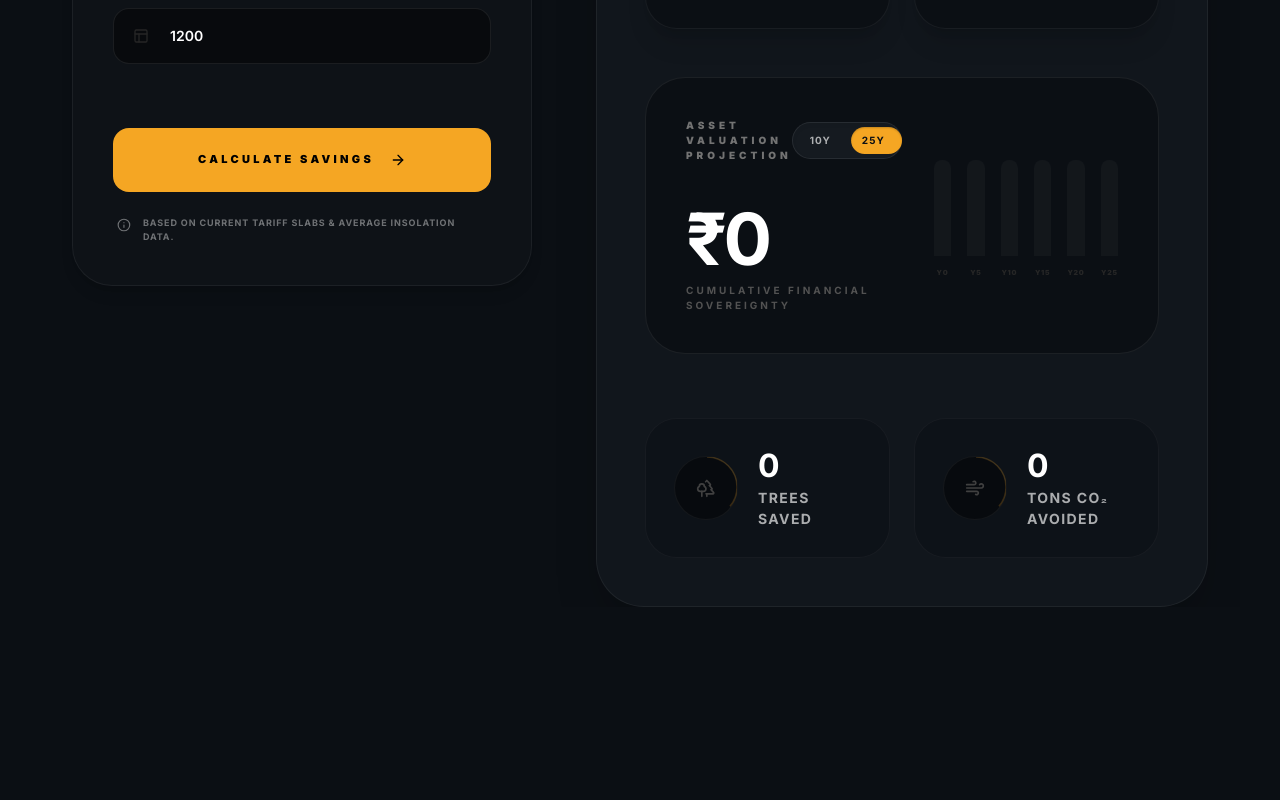
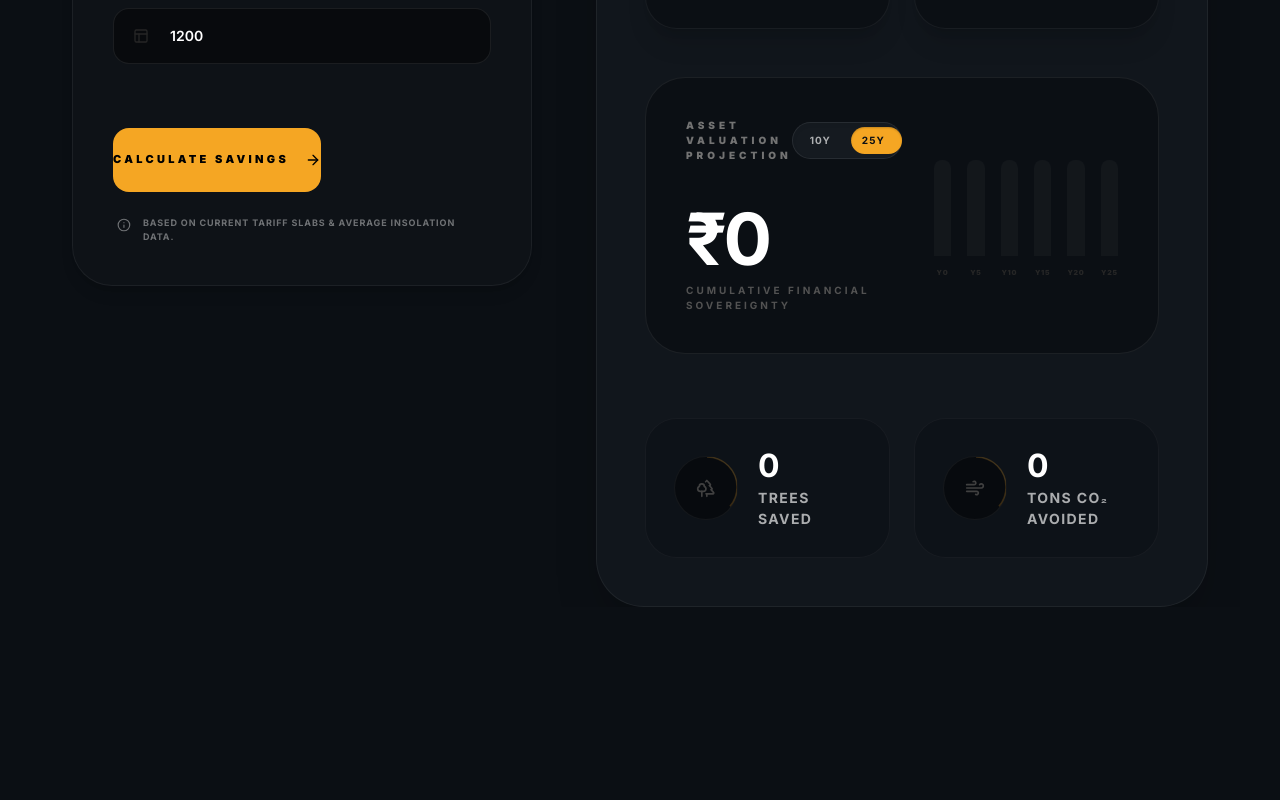
Before and after one commit to valomeshwa-dot/solane-website, a Next.js app: page /calculator in a window 1280 px wide. Shown: the part 940-1740 px from the top of the page. Built offline with nearby package versions, Linux system fonts and the light colour scheme.

Commit message:
Fixed missing webpack module exports for Magnetic UI

```diff
--- a/app/assessment/page.tsx
+++ b/app/assessment/page.tsx
@@ -5,7 +5,7 @@ import { motion } from 'framer-motion';
 import { Container } from '@/components/ui/Container';
 import { Section } from '@/components/ui/Section';
 import { Button } from '@/components/ui/Button';
-import { Magnetic } from '@/components/ui/Magnetic';
+import Magnetic from '@/components/ui/Magnetic';
 import { CheckCircle2, ShieldCheck, Zap, Globe, ArrowRight } from 'lucide-react';
 
 export default function AssessmentPage() {
--- a/components/ui/Magnetic.tsx
+++ b/components/ui/Magnetic.tsx
@@ -1,43 +1,44 @@
-'use client';
+"use client";
 
-import React, { useRef, useState } from 'react';
-import { motion } from 'framer-motion';
+import { motion, useMotionValue, useSpring } from "framer-motion";
+import { useRef } from "react";
 
-interface MagneticProps {
-    children: React.ReactElement;
-    amount?: number;
-}
+export default function Magnetic({ children, amount }: { children: React.ReactNode; amount?: number }) {
+    const ref = useRef<HTMLDivElement>(null);
 
-export const Magnetic = ({ children, amount = 0.15 }: MagneticProps) => {
-    const ref = useRef<HTMLDivElement>(null);
-    const [position, setPosition] = useState({ x: 0, y: 0 });
+    const x = useMotionValue(0);
+    const y = useMotionValue(0);
 
-    const handleMouseMove = (e: React.MouseEvent) => {
-        if (!ref.current) return;
-        const { clientX, clientY } = e;
-        const { left, top, width, height } = ref.current.getBoundingClientRect();
-        const centerX = left + width / 2;
-        const centerY = top + height / 2;
+    const springX = useSpring(x, { stiffness: 150, damping: 15 });
+    const springY = useSpring(y, { stiffness: 150, damping: 15 });
 
-        const x = (clientX - centerX) * amount;
-        const y = (clientY - centerY) * amount;
+    function handleMouseMove(e: React.MouseEvent) {
+        const rect = ref.current?.getBoundingClientRect();
+        if (!rect) return;
 
-        setPosition({ x, y });
-    };
+        const centerX = rect.left + rect.width / 2;
+        const centerY = rect.top + rect.height / 2;
 
-    const handleMouseLeave = () => {
-        setPosition({ x: 0, y: 0 });
-    };
+        x.set((e.clientX - centerX) * 0.3);
+        y.set((e.clientY - centerY) * 0.3);
+    }
+
+    function handleMouseLeave() {
+        x.set(0);
+        y.set(0);
+    }
 
     return (
         <motion.div
             ref={ref}
+            style={{ x: springX, y: springY }}
             onMouseMove={handleMouseMove}
             onMouseLeave={handleMouseLeave}
-            animate={{ x: position.x, y: position.y }}
-            transition={{ type: "spring", stiffness: 150, damping: 15, mass: 0.1 }}
+            className="inline-block"
         >
             {children}
         </motion.div>
     );
-};
+}
+
+export { Magnetic };
```
Also changed, not shown: 1 other file (tests, documents, lock files or other folders).
